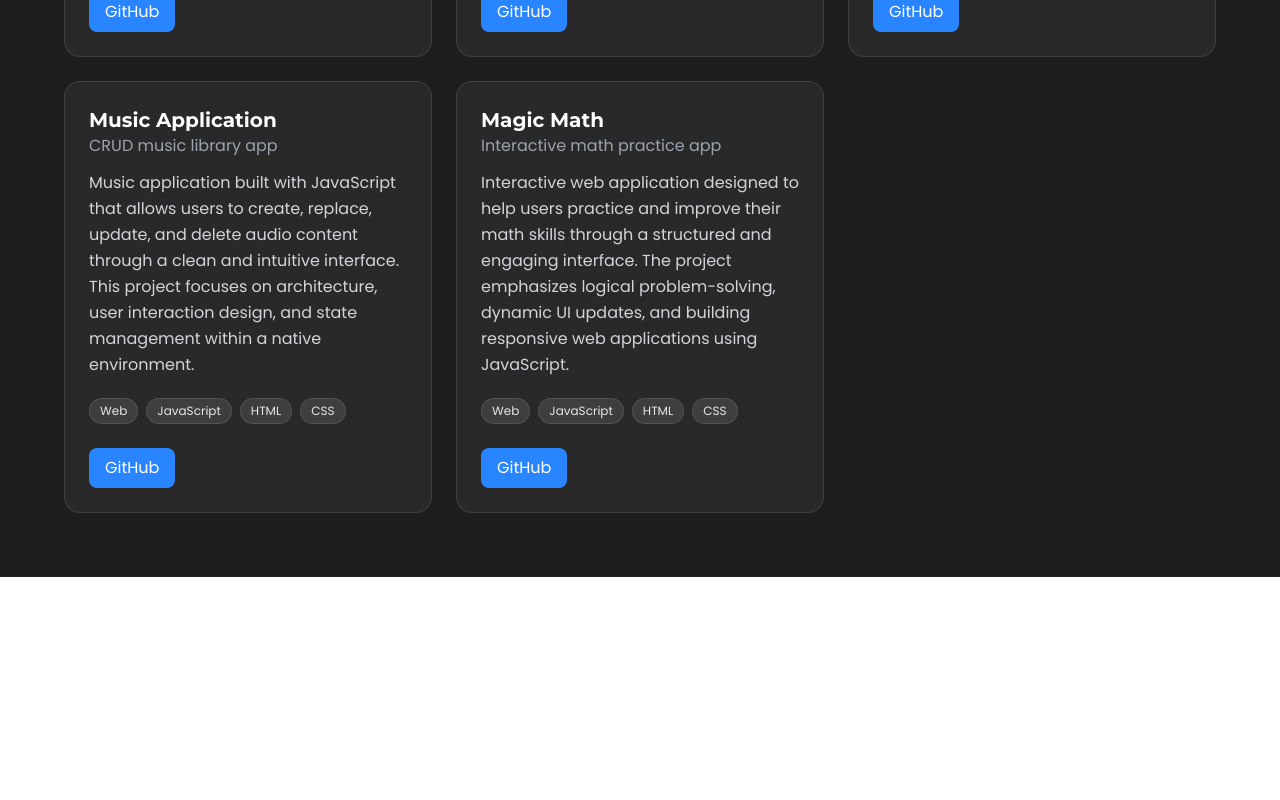
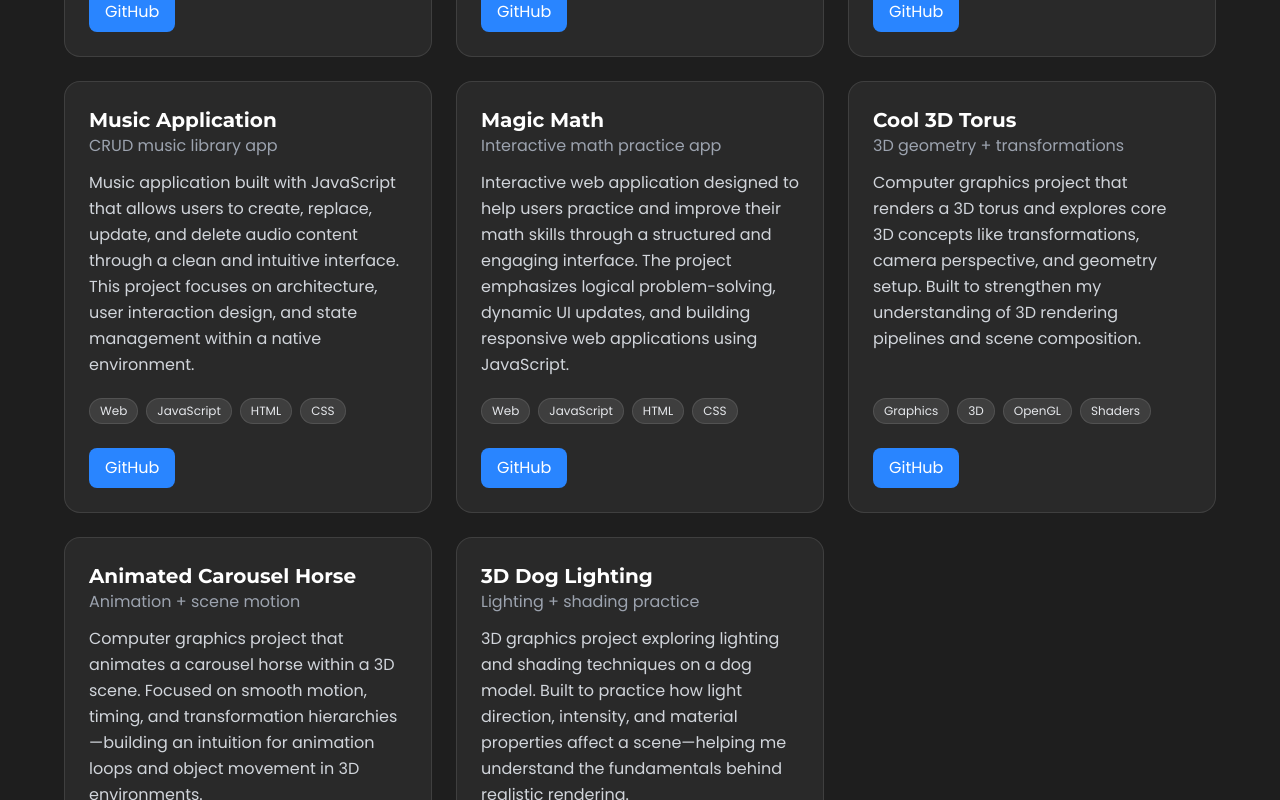
Before and after one commit to sabri414/sabri414.github.io, a React (Create React App) app: page /#/projects in a window 1280 px wide. Shown: the part 640-1440 px from the top of the page. Before the commit the page ends 1217 px from the top, so only its background shows below. Built offline with nearby package versions, Linux system fonts and the light colour scheme.

Commit message:
added computer graphics

```diff
--- a/src/pages/ProjectsPage.jsx
+++ b/src/pages/ProjectsPage.jsx
@@ -56,12 +56,45 @@ const PROJECTS = [
     github: "https://github.com/sabri414/MagicMath",
     demo: ""
   }
+},
+{
+  name: "Cool 3D Torus",
+  tagline: "3D geometry + transformations",
+  description:
+    "Computer graphics project that renders a 3D torus and explores core 3D concepts like transformations, camera perspective, and geometry setup. Built to strengthen my understanding of 3D rendering pipelines and scene composition.",
+  tags: ["Graphics", "3D", "OpenGL", "Shaders"],
+  links: {
+    github: "https://github.com/sabri414/Cool3DTorus",
+    demo: ""
+  }
+},
+{
+  name: "Animated Carousel Horse",
+  tagline: "Animation + scene motion",
+  description:
+    "Computer graphics project that animates a carousel horse within a 3D scene. Focused on smooth motion, timing, and transformation hierarchies—building an intuition for animation loops and object movement in 3D environments.",
+  tags: ["Graphics", "3D", "Animation", "OpenGL"],
+  links: {
+    github: "https://github.com/sabri414/AnimatedCarouselHorse",
+    demo: ""
+  }
+},
+{
+  name: "3D Dog Lighting",
+  tagline: "Lighting + shading practice",
+  description:
+    "3D graphics project exploring lighting and shading techniques on a dog model. Built to practice how light direction, intensity, and material properties affect a scene—helping me understand the fundamentals behind realistic rendering.",
+  tags: ["Graphics", "3D", "Lighting", "Shaders"],
+  links: {
+    github: "https://github.com/sabri414/3DDogLighting",
+    demo: ""
+  }
 }
 
 
 ];
 
-const ALL_TAGS = ["All", "Web", "Android", "React", "Kotlin", "Jetpack Compose", "Room", "Team", "Capstone", "JavaScript", "HTML", "CSS"];
+const ALL_TAGS = ["All", "Web", "Android", "React", "Kotlin", "Jetpack Compose", "Room", "Team", "Capstone", "JavaScript", "HTML", "CSS", "Graphics", "3D", "OpenGL", "Shaders", "Animation", "Lighting"];
 
 function ProjectCard({ project }) {
   return (
```
